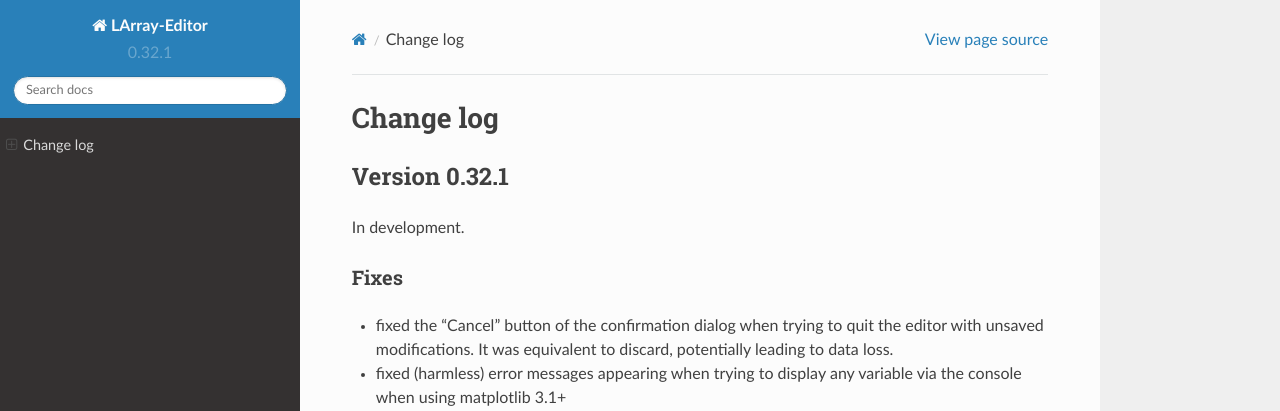
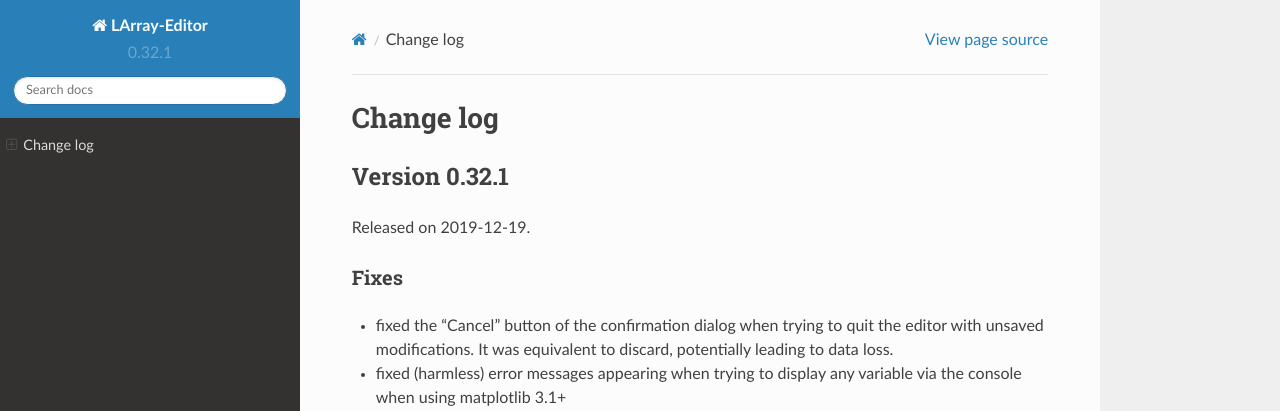
Before and after one commit to larray-project/larray-editor, a Sphinx documentation site: the page built from doc/source/changes.rst, in a window 1280 px wide and 1365 px high. Shown: the top 411 px of the window. Built offline with Sphinx 7.4.7 and the Read the Docs theme 2.0.0, drawn with Linux system fonts in a browser that asks for light colours; cross-references to code outside the pages are shown as plain code.

Commit message:
update release date for 0.32.1

```diff
--- a/doc/source/changes.rst
+++ b/doc/source/changes.rst
@@ -4,7 +4,7 @@ Change log
 Version 0.32.1
 ==============
 
-In development.
+Released on 2019-12-19.
 
 .. include:: ./changes/version_0_32_1.rst.inc
 
```
